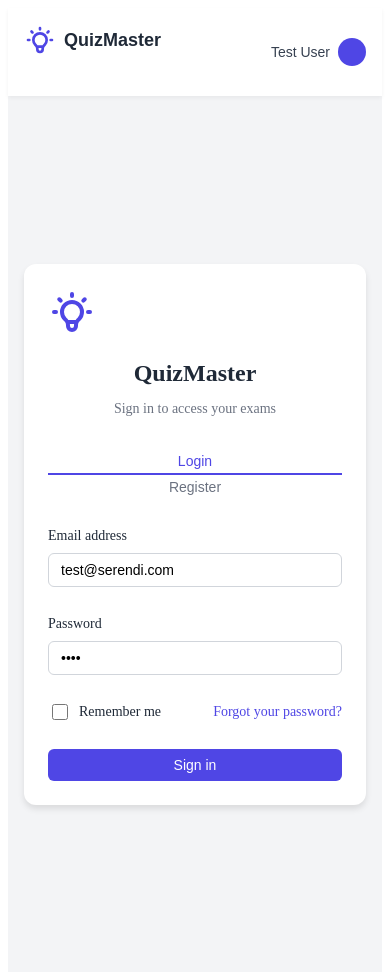
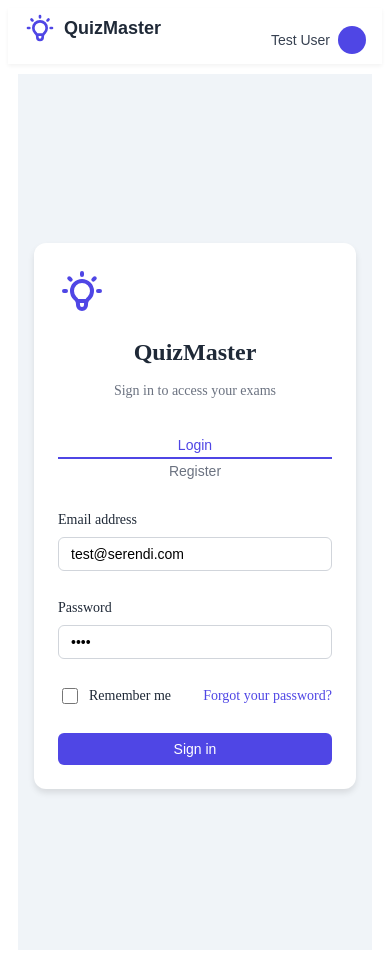
Before and after one commit to Arun-Jathu/mcq-system, a React (Vite) app in the folder frontend/: page / in a window 390 px wide. Built offline with nearby package versions, Linux system fonts and the light colour scheme.

Commit message:
Fix positioning issues with header and login card

```diff
--- a/frontend/src/App.jsx
+++ b/frontend/src/App.jsx
@@ -5,17 +5,20 @@ import Login from "./pages/Login";
 import ExamList from "./pages/ExamList";
 import ExamAttempt from "./pages/ExamAttempt";
 import Result from "./pages/Result";
-import "./styles/Header.css";
+import "./styles/App.css";
+
 function App() {
   return (
     <Router>
       <Header />
+      <div className="App-content">
         <Routes>
           <Route path="/" element={<Login />} />
           <Route path="/exams" element={<ExamList />} />
           <Route path="/exam/:id" element={<ExamAttempt />} />
           <Route path="/result/:result_id" element={<Result />} />
         </Routes>
+      </div>
     </Router>
   );
 }
--- a/frontend/src/styles/App.css
+++ b/frontend/src/styles/App.css
@@ -2,13 +2,35 @@
 .App {
   text-align: center;
   padding: 20px;
-  font-family: Arial, sans-serif;
+  font-family: 'Poppins', sans-serif;
+  background-color: #f0f4f8;
+  min-height: 100vh;
+}
+
+.App-content {
+  padding-top: 4rem; /* Matches header height (3.5rem) + padding */
+  min-height: calc(100vh - 4rem); /* Ensure content fills remaining space */
 }
 
 h1 {
-  color: #333;
+  color: #1f2937;
+  font-weight: 600;
+  margin-bottom: 1rem;
 }
 
 p {
-  color: #666;
+  color: #6b7280;
+  font-size: 0.875rem;
+  line-height: 1.5;
 }
+
+@media (max-width: 768px) {
+  .App-content {
+    padding-top: 3.5rem; /* Adjusted for mobile header */
+    padding: 10px;
+  }
+
+  h1 {
+    font-size: 1.5rem;
+  }
+}
--- a/frontend/src/styles/Header.css
+++ b/frontend/src/styles/Header.css
@@ -1,4 +1,4 @@
-/* Header.css */
+/* frontend/src/styles/Header.css */
 .header {
   background-color: white;
   box-shadow: 0 2px 4px rgba(0, 0, 0, 0.05);
@@ -6,12 +6,13 @@
   top: 0;
   z-index: 1000;
   font-family: 'Poppins', sans-serif;
+  height: 3.5rem; /* Fixed height for consistency */
 }
 
 .header-content {
   max-width: 7xl;
   margin: 0 auto;
-  padding: 1rem 1.5rem;
+  padding: 0.75rem 1.5rem; /* Adjusted padding to fit height */
   display: flex;
   justify-content: space-between;
   align-items: center;
@@ -91,11 +92,12 @@
 
 @media (max-width: 768px) {
   .nav-links {
-    display: none; /* Hide on mobile, add a hamburger menu if needed */
+    display: none; /* Hide on mobile, add hamburger menu if needed */
   }
 
   .header-content {
-    padding: 1rem;
+    padding: 0.5rem 1rem;
+    height: 3rem; /* Reduced height on mobile */
   }
 
   .title {
--- a/frontend/src/styles/Login.css
+++ b/frontend/src/styles/Login.css
@@ -1,15 +1,17 @@
+/* frontend/src/styles/Login.css */
 .login-page {
   min-height: 100vh;
   display: flex;
   align-items: center;
   justify-content: center;
   padding: 1rem;
-  background-color: #f3f4f6;
+  background-color: #f0f4f8;
 }
 
 .login-container {
   width: 100%;
   max-width: 28rem;
+  margin: 0 auto; /* Ensure centered */
 }
 
 .login-card {
@@ -18,6 +20,7 @@
   border-radius: 0.75rem;
   box-shadow: 0 4px 6px rgba(0, 0, 0, 0.1);
   text-align: center;
+  margin-top: 1rem; /* Add top margin to avoid edge overlap */
 }
 
 .logo-container {
@@ -176,6 +179,7 @@
 @media (max-width: 640px) {
   .login-card {
     padding: 1.5rem;
+    margin-top: 0.5rem; /* Reduced margin on mobile */
   }
 
   .login-title {
```
Lines whose indentation alone changed are shown as unchanged.
